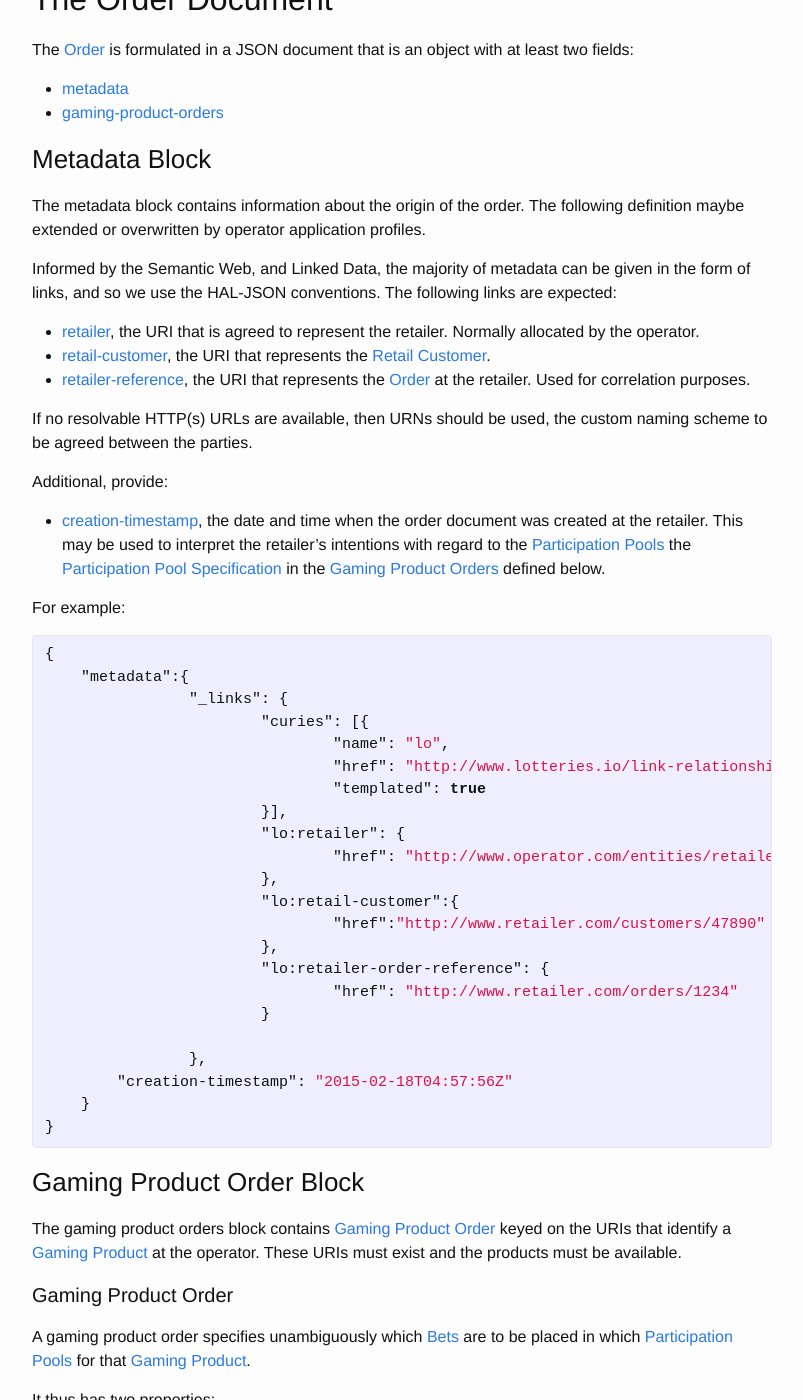
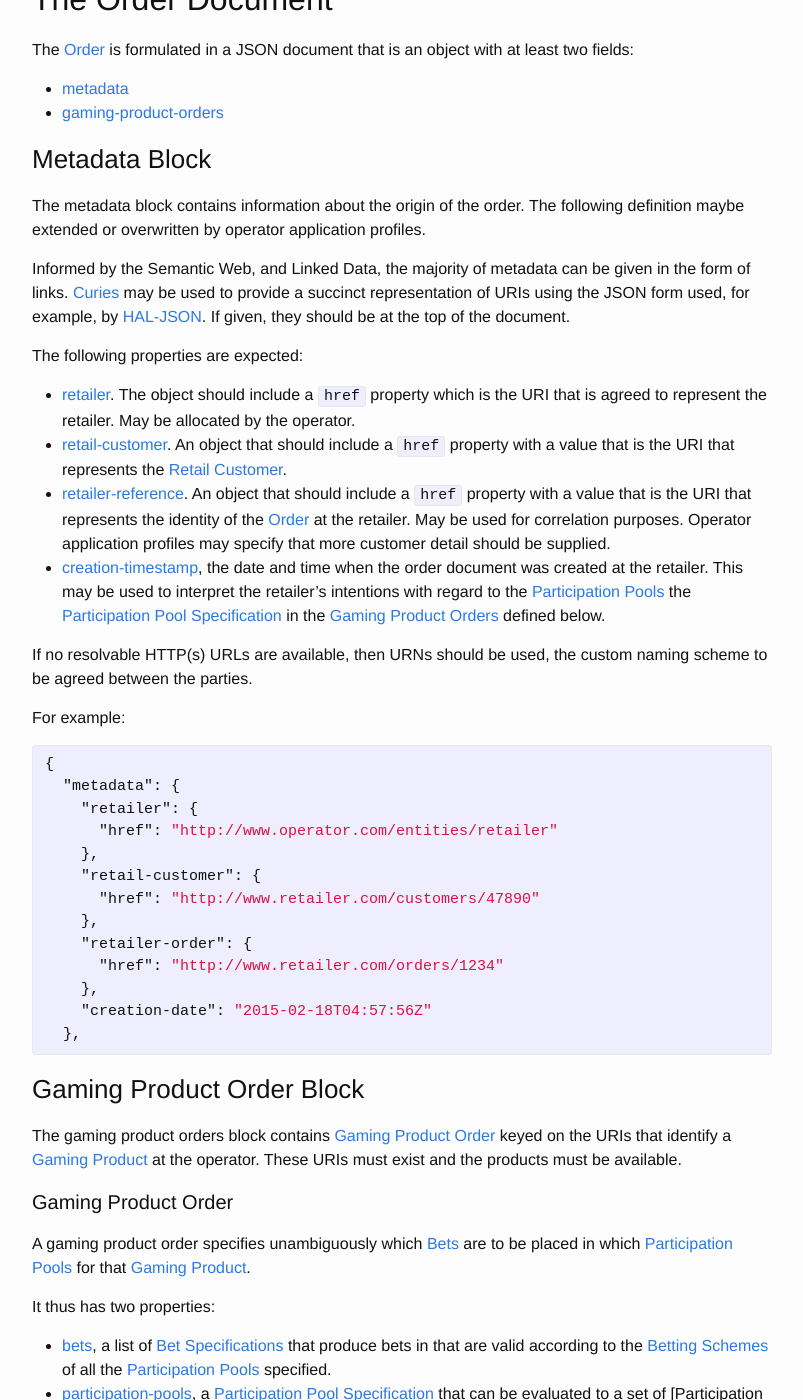
Before and after one commit to lotteries-io/lotteries-io.github.io, a Jekyll site: the page built from _application-profiles/lotteries-io.md, in a window 1280 px wide and 1400 px high, scrolled down 582 px. Shown: the whole window, without its empty margins (238-1041 px from the left). Built offline with Jekyll 4.4.1, drawn with Linux system fonts in a browser that asks for light colours; some of the changed text lies outside the part shown.

Commit message:
Update lotteries-io.md

```diff
--- a/_application-profiles/lotteries-io.md
+++ b/_application-profiles/lotteries-io.md
@@ -28,42 +28,33 @@ The [Order](../concepts/order) is formulated in a JSON document that is an objec
 
 The metadata block contains information about the origin of the order. The following definition maybe extended or overwritten by operator application profiles.
 
-Informed by the Semantic Web, and Linked Data, the majority of metadata can be given in the form of links, and so we use the HAL-JSON conventions. The following links are expected:
+Informed by the Semantic Web, and Linked Data, the majority of metadata can be given in the form of links. [Curies](http://www.w3.org/TR/curie/) may be used to provide a succinct representation of URIs using the JSON form used, for example, by [HAL-JSON](http://stateless.co/hal_specification.html). If given, they should be at the top of the document.
 
-- [retailer](../link-relationships/retailer), the URI that is agreed to represent the retailer. Normally allocated by the operator.
-- [retail-customer](../link-relationships/retail-customer), the URI that represents the [Retail Customer](../concepts/retail-customer).
-- [retailer-reference](../link-relationships/retailer-order-reference), the URI that represents the [Order](../concepts/order) at the retailer. Used for correlation purposes.
+The following properties are expected:
+
+- [retailer](../properties/retailer). The object should include a `href` property which is the URI that is agreed to represent the retailer. May be allocated by the operator.
+- [retail-customer](../properties/retail-customer). An object that should include a `href` property with a value that is the URI that represents the [Retail Customer](../concepts/retail-customer).
+- [retailer-reference](../properties/retailer-order-reference). An object that should include a `href` property with a value that is the URI that represents the identity of the [Order](../concepts/order) at the retailer. May be used for correlation purposes. Operator application profiles may specify that more customer detail should be supplied.
+- [creation-timestamp](../properties/creation-date), the date and time when the order document was created at the retailer. This may be used to interpret the retailer's intentions with regard to the [Participation Pools](../concepts/participation-pool) the [Participation Pool Specification](../concepts/participation-pool-specification) in the [Gaming Product Orders](../concepts/gaming-product-order) defined below.
+
 
 If no resolvable HTTP(s) URLs are available, then URNs should be used, the custom naming scheme to be agreed between the parties.
-
-Additional, provide:
-
-- [creation-timestamp](../properties/creation-date), the date and time when the order document was created at the retailer. This may be used to interpret the retailer's intentions with regard to the [Participation Pools](../concepts/participation-pool) the [Participation Pool Specification](../concepts/participation-pool-specification) in the [Gaming Product Orders](../concepts/gaming-product-order) defined below.
 
 For example:
 {% highlight json %}
 {
-    "metadata":{
-		"_links": {
-			"curies": [{
-				"name": "lo",
-				"href": "http://www.lotteries.io/link-relationships/{rel}",
-				"templated": true
-			}],
-			"lo:retailer": {
-				"href": "http://www.operator.com/entities/retailer"
-			},
-			"lo:retail-customer":{
-				"href":"http://www.retailer.com/customers/47890"
-			},
-			"lo:retailer-order-reference": {
-				"href": "http://www.retailer.com/orders/1234"
-			}
-
-		},
-        "creation-timestamp": "2015-02-18T04:57:56Z"
-    }
-}
+  "metadata": {
+    "retailer": {
+      "href": "http://www.operator.com/entities/retailer"
+    },
+    "retail-customer": {
+      "href": "http://www.retailer.com/customers/47890"
+    },
+    "retailer-order": {
+      "href": "http://www.retailer.com/orders/1234"
+    },
+    "creation-date": "2015-02-18T04:57:56Z"
+  },
 {% endhighlight %}
 
 ### Gaming Product Order Block
@@ -81,28 +72,28 @@ It thus has two properties:
 For example:
 {% highlight json %}
 {
-   "gaming-products-orders":{
-		"curies": [{
-				"name": "op",
-				"href": "http://www.operator.com/gaming-products/{rel}",
-				"templated": true
-			}],
-        "op:example": {
-            "bets":[
-                {
-                    "foo":[1, 2, 3, 4, 5],
-                    "bar": [1, 8]
-                },
-                {
-                    "foo": [2, 4, 6, 29, 32],
-                    "bar": [4, 5]
-                }
-            ],
-            "participation-pools":{
-                "next": 8
-            }
+"curies": [{
+	"name": "op",
+	"href": "http://www.operator.com/gaming-products/{rel}",
+	"templated": true
+	}],
+ "gaming-products-orders":{
+    "op:example": {
+    	"bets":[
+      	{
+        	"foo": [1, 2, 3, 4, 5],
+          "bar": [1, 8]
+        },
+        {
+        	"foo": [2, 4, 6, 29, 32],
+          "bar": [4, 5]
         }
-    }
+      ],
+      "participation-pools":{
+      	"next": 8
+      }
+   }
+  }
 }
 {% endhighlight %}
 
```
